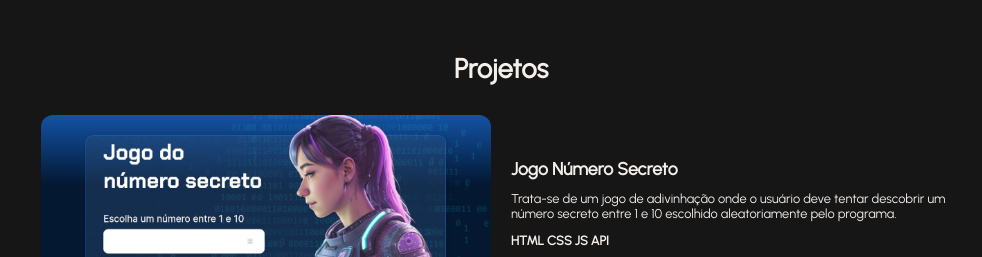
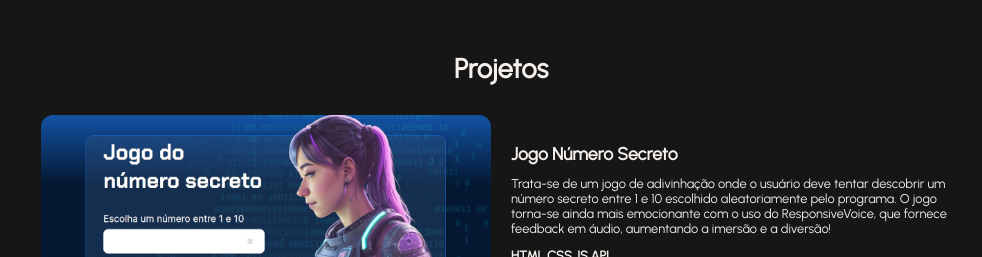
Before and after one commit to Gabszeran/Gabszeran.github.io, a plain HTML site: page index.html in a window 1280 px wide. Shown: the part 1263-1520 px from the top of the page, without its empty margins (139-1121 px from the left). Drawn offline with Linux system fonts and the light colour scheme.

Commit message:
Update index.html

```diff
--- a/index.html
+++ b/index.html
@@ -171,7 +171,7 @@
 
                 <h3>Jogo Número Secreto</h3>
 
-                <p>Trata-se de um jogo de adivinhação onde o usuário deve tentar descobrir um número secreto entre 1 e 10 escolhido aleatoriamente pelo programa.</p>
+                <p>Trata-se de um jogo de adivinhação onde o usuário deve tentar descobrir um número secreto entre 1 e 10 escolhido aleatoriamente pelo programa. O jogo torna-se ainda mais emocionante com o uso do ResponsiveVoice, que fornece feedback em áudio, aumentando a imersão e a diversão!</p>
 
                 <p class="linguagens-projeto">HTML CSS JS API</p>
 
```
